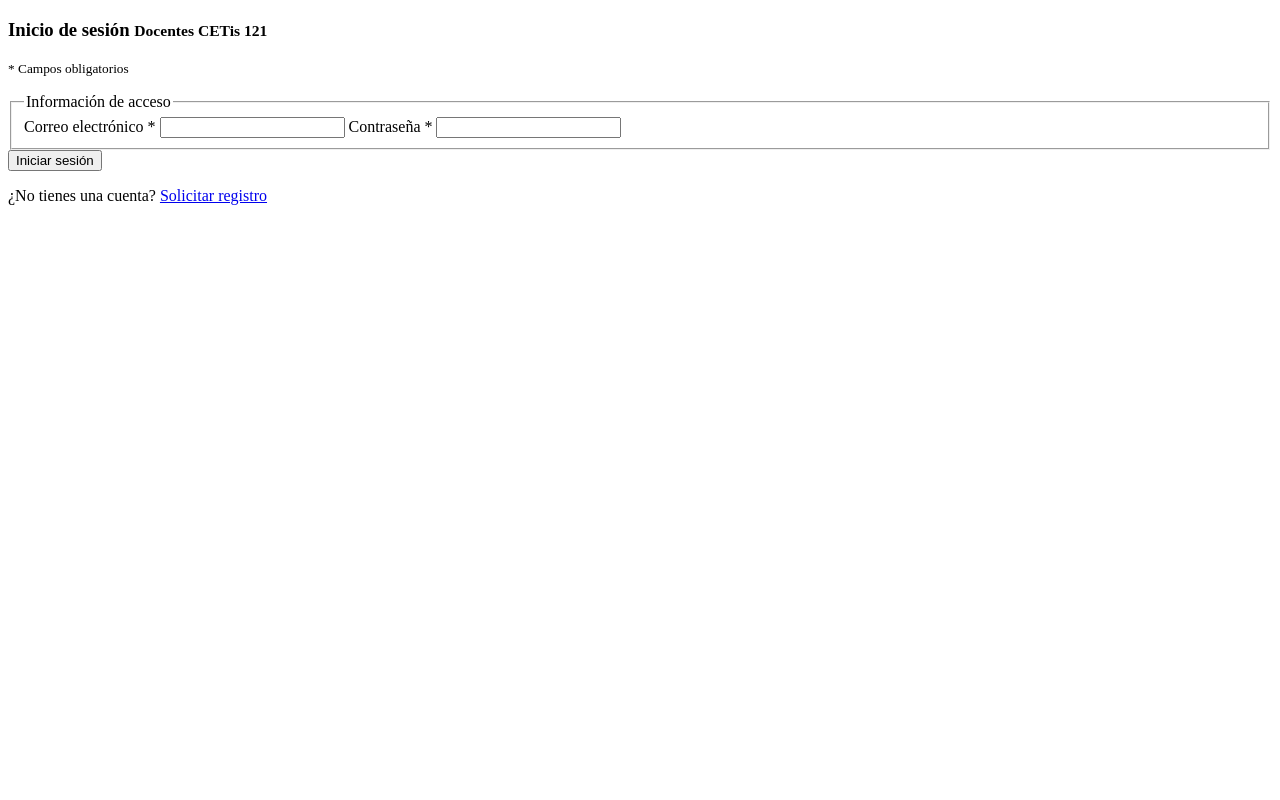
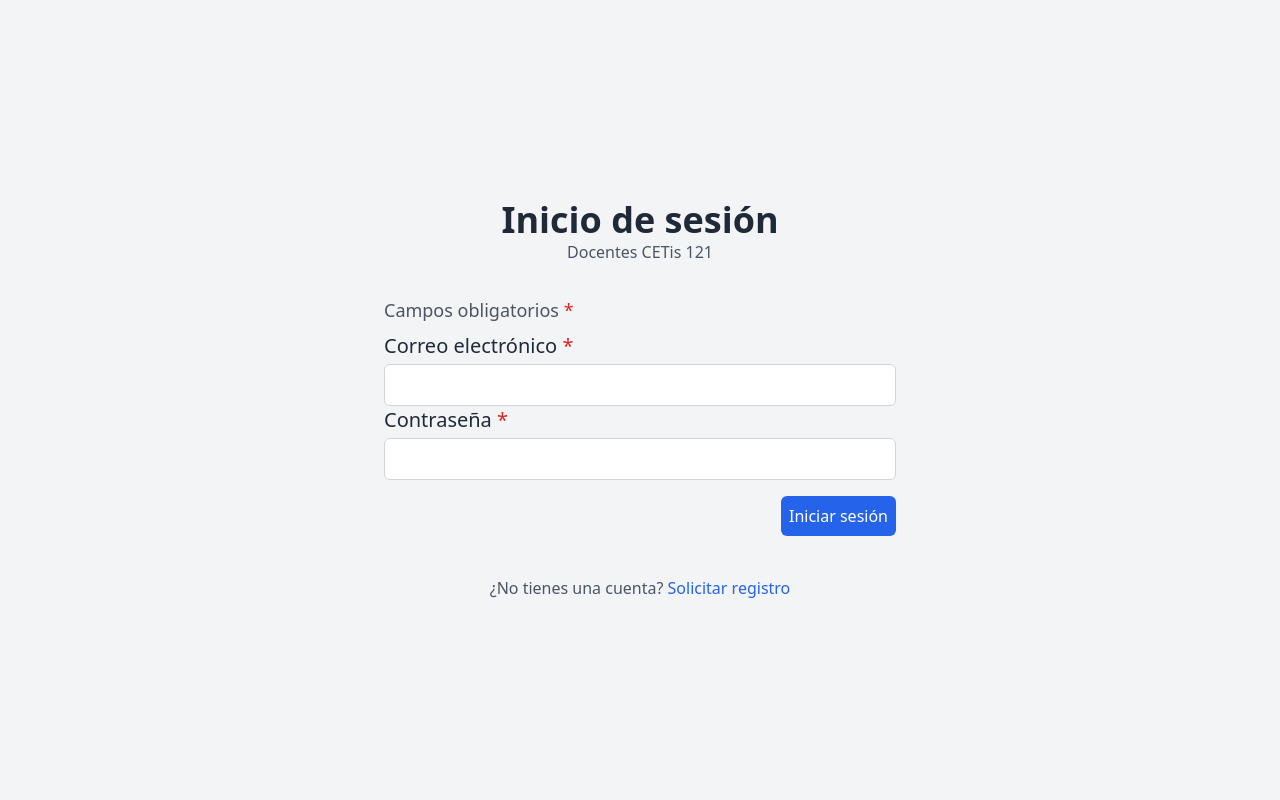
Before and after one commit to armandodev/asisweb, a PHP site: page /login.php in a window 1280 px wide. Run offline with PHP 8.4, Linux system fonts and the light colour scheme; style sheets or scripts are compiled from the project's sources.

Commit message:
Se ha estilado con tailwindCSS la página del login

```diff
--- a/login.php
+++ b/login.php
@@ -7,27 +7,37 @@
     <title>Inicio de sesión | Docentes CETis 121</title>
     <!-- TODO: Conseguir un icono valido -->
     <link rel="shortcut icon" href="favicon.ico" type="image/x-icon" />
+
+    <link rel="stylesheet" href="./output.css" />
   </head>
   <body>
-    <main>
-      <article>
-        <section>
-          <h1>
+    <main class="flex flex-col min-h-screen p-8 bg-gray-100 text-gray-800">
+      <article class="w-full max-w-5xl m-auto">
+        <section class="flex flex-col gap-4 p-8">
+          <h1 class="text-4xl font-bold text-center text-gray-800 mb-4">
             Inicio de sesión
-            <small>Docentes CETis 121</small>
+            <small class="block text-base font-normal text-gray-600"
+              >Docentes CETis 121</small
+            >
           </h1>
+          <form
+            action="./auth/login.php"
+            method="post"
+            class="flex flex-col gap-4 w-full max-w-lg m-auto items-end"
+          >
+            <fieldset class="w-full">
+              <p class="text-lg text-gray-600 mb-2">
+                Campos obligatorios <span class="text-red-600">*</span>
+              </p>
 
-          <p>
-            <small> <span>*</span> Campos obligatorios </small>
-          </p>
+              <legend class="hidden">Información de acceso</legend>
 
-          <form action="./auth/login.php" method="post">
-            <fieldset>
-              <legend>Información de acceso</legend>
-
-              <label>
-                Correo electrónico <span>*</span>
+              <label class="flex flex-col gap-1" title="Correo electrónico">
+                <span class="text-xl"
+                  >Correo electrónico <span class="text-red-600">*</span></span
+                >
                 <input
+                  class="p-2 border border-gray-300 rounded-md"
                   type="email"
                   name="email"
                   required
@@ -35,9 +45,12 @@
                 />
               </label>
 
-              <label>
-                Contraseña <span>*</span>
+              <label class="flex flex-col gap-1" title="Contraseña">
+                <span class="text-xl"
+                  >Contraseña <span class="text-red-600">*</span></span
+                >
                 <input
+                  class="p-2 border border-gray-300 rounded-md"
                   type="password"
                   name="password"
                   required
@@ -46,11 +59,16 @@
               </label>
             </fieldset>
 
-            <input type="submit" value="Iniciar sesión" />
+            <input
+              class="p-2 bg-blue-600 text-white rounded-md cursor-pointer hover:bg-blue-700 transition-bg duration-300 ease-in-out"
+              type="submit"
+              value="Iniciar sesión"
+            />
           </form>
 
-          <p>
-            ¿No tienes una cuenta? <a href="register.php">Solicitar registro</a>
+          <p class="text-center text-gray-600 text-base mt-6">
+            ¿No tienes una cuenta?
+            <a class="text-blue-600" href="register.php">Solicitar registro</a>
           </p>
         </section>
       </article>
```
